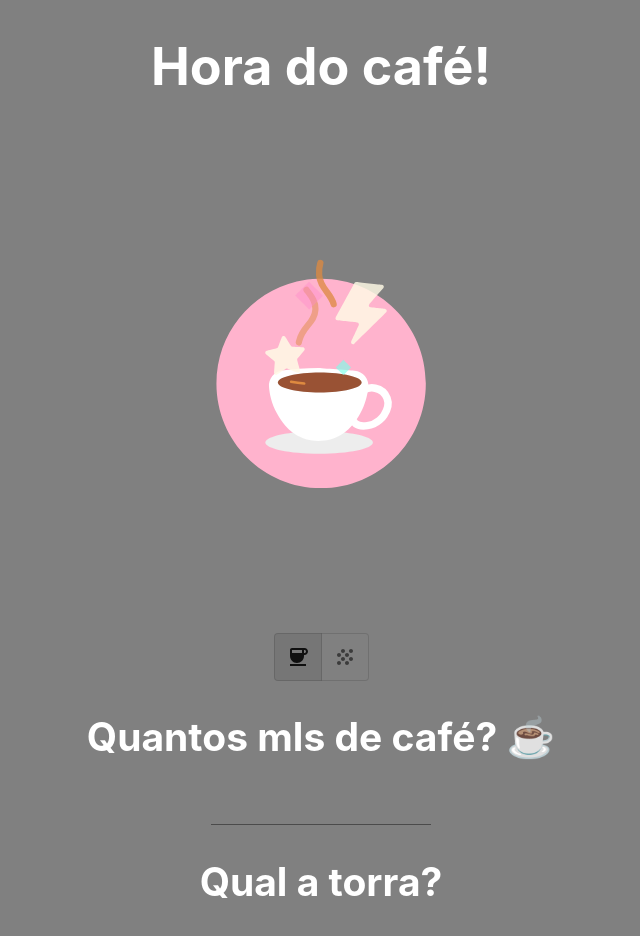
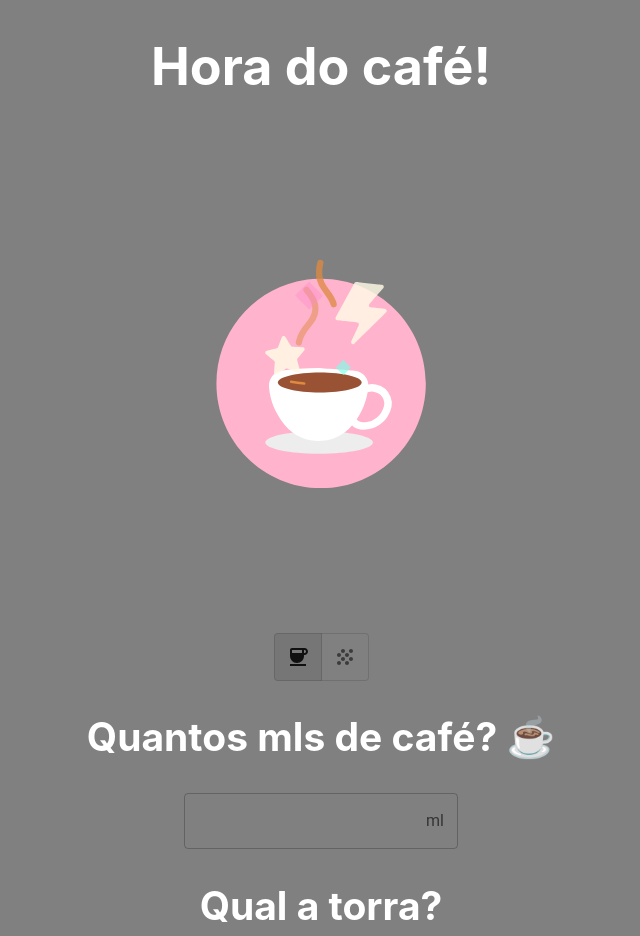
Before and after one commit to andreLDias/make-your-coffee, a React (Create React App) app: page / in a window 1280 px wide. Shown: the top 936 px of the page, without its empty margins (319-959 px from the left). Built offline with nearby package versions, Linux system fonts and the light colour scheme.

Commit message:
Add feedback result and improve usage - Remove input and use OutlinedInput with helper adornment - Add visual feedback of the result (will be improved) - Fix small bug where double clicking on toggle caused not expected behavior

```diff
--- a/src/screens/coffeeInformation/coffee-information.js
+++ b/src/screens/coffeeInformation/coffee-information.js
@@ -3,13 +3,14 @@ import coffeeAnimatedJSON from '../../coffee-animated.json'
 import { Coffee, Grain } from '@mui/icons-material'
 import * as S from './coffee-information.style'
 import {
-  Input,
   MenuItem,
   Select,
   Button,
   ToggleButtonGroup,
   ToggleButton,
   Tooltip,
+  OutlinedInput,
+  InputAdornment,
 } from '@mui/material'
 import Lottie from 'react-lottie'
 
@@ -28,13 +29,12 @@ const CoffeeInformation = () => {
 
   const handleSubmit = () => {
     if (selectedInitialMeasure === 'milliliters') {
-      console.log({ coffeeMeasure, a: proportionsFromGrains[roastType] })
       const waterAmount = coffeeMeasure / proportionsFromGrains[roastType]
-      alert(waterAmount)
+      setExpectedAmount(waterAmount)
     }
     if (selectedInitialMeasure === 'grains') {
       const waterAmount = coffeeMeasure * proportionsFromGrains[roastType]
-      alert(waterAmount)
+      setExpectedAmount(waterAmount)
     }
   }
 
@@ -45,15 +45,21 @@ const CoffeeInformation = () => {
     renderer: 'svg',
   }
 
+  const handleChangeBrewInitialType = (item) => {
+    if (!item) return
+    setSelectedInitialMeasure(item)
+    setExpectedAmount(null)
+  }
+
   return (
     <S.Wrapper>
       <S.Title>Hora do café!</S.Title>
       <Lottie options={defaultOptions} height={500} width={500} />
-
+      {console.log(selectedInitialMeasure)}
       <ToggleButtonGroup
         value={selectedInitialMeasure}
         exclusive
-        onChange={(_, item) => setSelectedInitialMeasure(item)}
+        onChange={(_, item) => handleChangeBrewInitialType(item)}
         aria-label="escolher a partir de mililitros ou gramas"
       >
         <ToggleButton value="milliliters" aria-label="mililitros">
@@ -73,9 +79,22 @@ const CoffeeInformation = () => {
           ? `Quantos mls de café? ☕️`
           : `Quantos gramas de pó? 🫘`}
       </S.SubTitle>
-      <Input
-        color="primary"
+      <OutlinedInput
+        id={`initial-measure-input-${selectedInitialMeasure}`}
+        variant="filled"
+        endAdornment={
+          <InputAdornment position="end">
+            {selectedInitialMeasure === 'milliliters' ? 'ml' : 'g'}
+          </InputAdornment>
+        }
+        aria-describedby={`initial-measure-input-${selectedInitialMeasure}`}
+        inputProps={{
+          'aria-label': `${
+            selectedInitialMeasure === 'milliliters' ? 'ml' : 'g'
+          }`,
+        }}
         onChange={(event) => setCoffeeMeasure(parseFloat(event.target.value))}
+        type="number"
       />
       <S.SubTitle>Qual a torra?</S.SubTitle>
       <Select
@@ -96,6 +115,14 @@ const CoffeeInformation = () => {
       >
         Vamos lá!
       </Button>
+      {Boolean(expectedAmount) && (
+        <div>
+          {expectedAmount}
+          {selectedInitialMeasure === 'milliliters'
+            ? ' ml de água'
+            : ' gramas de café'}
+        </div>
+      )}
     </S.Wrapper>
   )
 }
```
